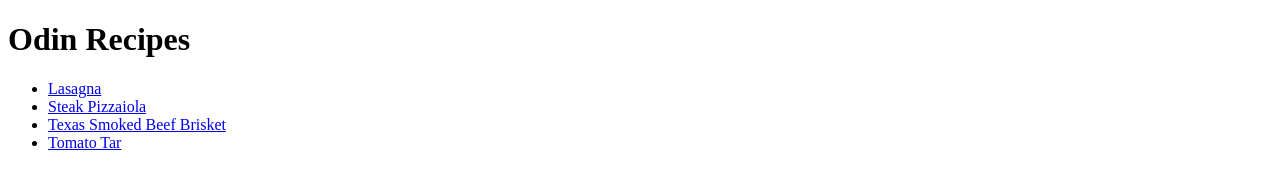
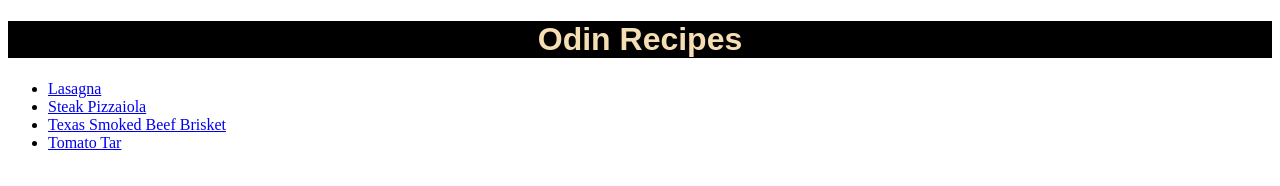
Before and after one commit to shallaw1/odin-recipes, a plain HTML site: page index.html in a window 1280 px wide. Drawn offline with Linux system fonts and the light colour scheme.

Commit message:
add style to index.html

```diff
--- a/css/styles.css
+++ b/css/styles.css
@@ -1,6 +1,6 @@
-html {
-    box-sizing: border-box;
+.title{
+    font-family: Arial, Helvetica, sans-serif;
+    background-color: black;
+    color: wheat;
+    text-align: center;
 }
-* {
-    box-sizing: border-box;
-}
--- a/index.html
+++ b/index.html
@@ -4,9 +4,10 @@
     <meta charset="UTF-8">
     <meta name="viewport" content="width=device-width, initial-scale=1.0">
     <title>Document</title>
+    <link rel="stylesheet" href="css/styles.css">
 </head>
 <body>
-    <h1>Odin Recipes</h1>
+    <h1 class="title">Odin Recipes</h1>
     <ul>
         <li><a href="recipes/lasagna.html">Lasagna</a></li>
         <li><a href="recipes/steak-pizzaiola.html">Steak Pizzaiola</a></li>
```
